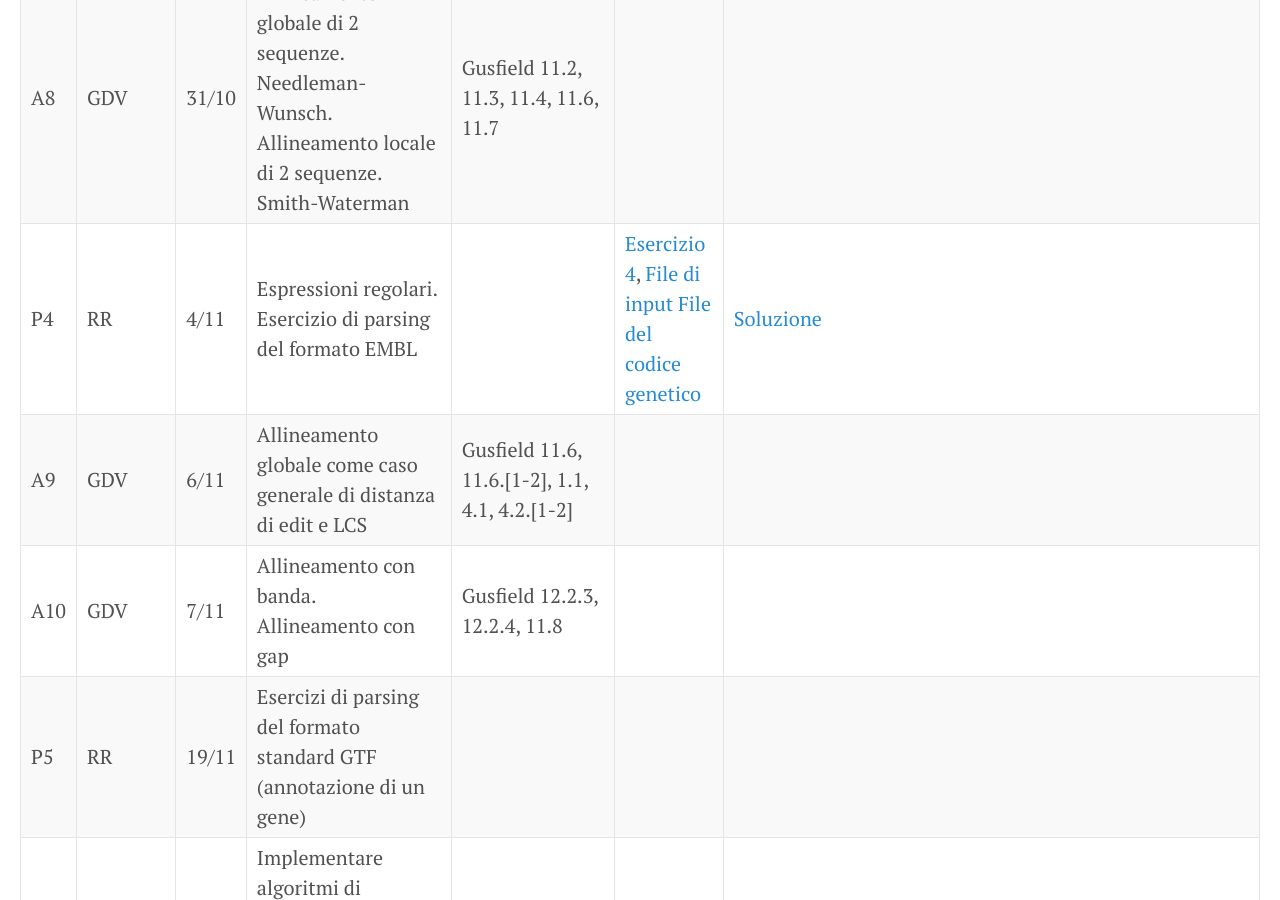
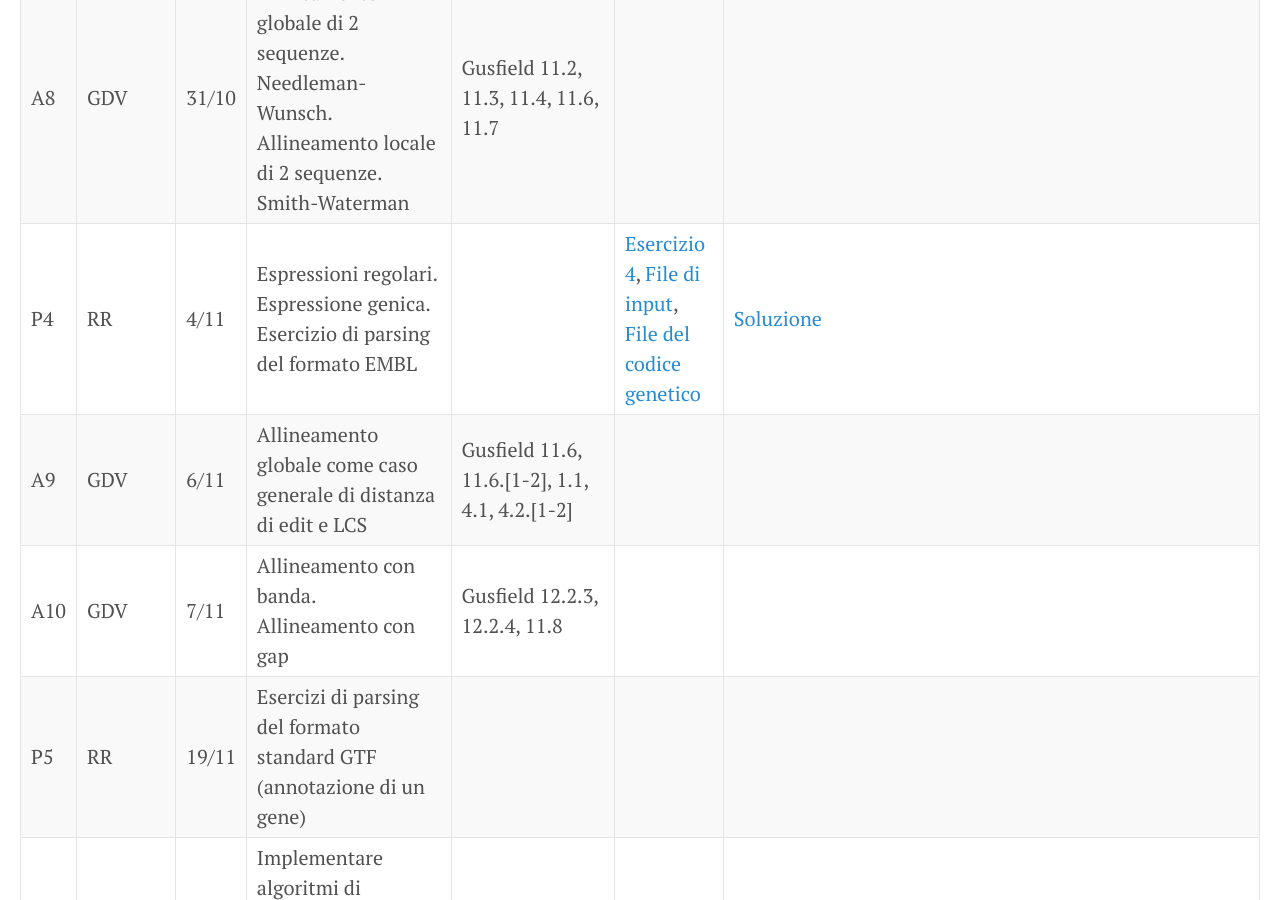
Before and after one commit to bioinformatica-corso/lezioni, a Jekyll site: the page built from docs/index.md, in a window 1280 px wide and 900 px high, scrolled down 1557 px. Built offline with Jekyll 4.4.1, drawn with Linux system fonts in a browser that asks for light colours.

Commit message:
Correzione a calendario
Correzione a calendario

```diff
--- a/docs/index.md
+++ b/docs/index.md
@@ -19,7 +19,7 @@ title: Elementi di Bioinformatica (2019-20)
 | P3  | RR      | 28/10 | Espressioni regolari. Introduzione alla Bioinformatica. Esercizio di parsing del formato EMBL                                                   | [Espressioni regolari](https://github.com/bioinformatica-corso/lezioni/blob/master/laboratorio/28ott19/lezione4-regexp.ipynb)                                                                                                                                                 | [Esercizio 3](https://github.com/bioinformatica-corso/lezioni/blob/master/laboratorio/28ott19/esercizio3-testo.ipynb), [File di input](https://github.com/bioinformatica-corso/lezioni/blob/master/laboratorio/28ott19/M10051.txt)             | [Soluzione](https://github.com/bioinformatica-corso/lezioni/blob/master/laboratorio/28ott19/esercizio3-soluzione.ipynb) |
 | A7  | GDV     | 30/10 | Range minimum query                                                                                                                             |                                                                                                                                                                                                                                                                               |                                                                                                                                                                                                                                                |                                                                                                                         |
 | A8  | GDV     | 31/10 | Allineamento globale di 2 sequenze. Needleman-Wunsch. Allineamento locale di 2 sequenze. Smith-Waterman                                         | Gusfield 11.2, 11.3, 11.4, 11.6, 11.7                                                                                                                                                                                                                                         |                                                                                                                                                                                                                                                |                                                                                                                         |
-| P4  | RR      | 4/11  | Espressioni regolari. Esercizio di parsing del formato EMBL                                                                                       |                                                                                                                                                                                                                                                                             | [Esercizio 4](https://github.com/bioinformatica-corso/lezioni/blob/master/laboratorio/4nov19/esercizio4-testo.ipynb), [File di input](https://github.com/bioinformatica-corso/lezioni/blob/master/laboratorio/4nov19/M10051.txt) [File del codice genetico](https://github.com/bioinformatica-corso/lezioni/blob/master/laboratorio/4nov19/genetic-code.txt)             | [Soluzione](https://github.com/bioinformatica-corso/lezioni/blob/master/laboratorio/4nov19/esercizio4-soluzione.ipynb)                                                                                                                         |
+| P4  | RR      | 4/11  | Espressioni regolari. Espressione genica. Esercizio di parsing del formato EMBL                                                                                       |                                                                                                                                                                                                                                                          | [Esercizio 4](https://github.com/bioinformatica-corso/lezioni/blob/master/laboratorio/4nov19/esercizio4-testo.ipynb), [File di input](https://github.com/bioinformatica-corso/lezioni/blob/master/laboratorio/4nov19/M10051.txt), [File del codice genetico](https://github.com/bioinformatica-corso/lezioni/blob/master/laboratorio/4nov19/genetic-code.txt)             | [Soluzione](https://github.com/bioinformatica-corso/lezioni/blob/master/laboratorio/4nov19/esercizio4-soluzione.ipynb)                                                                                                                         |
 | A9  | GDV     | 6/11  | Allineamento globale come caso generale di distanza di edit e LCS                                                                               | Gusfield 11.6, 11.6.[1-2], 1.1, 4.1, 4.2.[1-2]                                                                                                                                                                                                                                |                                                                                                                                                                                                                                                |                                                                                                                         |
 | A10 | GDV     | 7/11  | Allineamento con banda. Allineamento con gap                                                                                                    | Gusfield 12.2.3, 12.2.4, 11.8                                                                                                                                                                                                                                                 |                                                                                                                                                                                                                                                |                                                                                                                         |
 | P5  | RR      | 19/11 | Esercizi di parsing del formato standard GTF (annotazione di un gene)                                                                           |                                                                                                                                                                                                                                                                               |                                                                                                                                                                                                                                                |                                                                                                                         |
```
